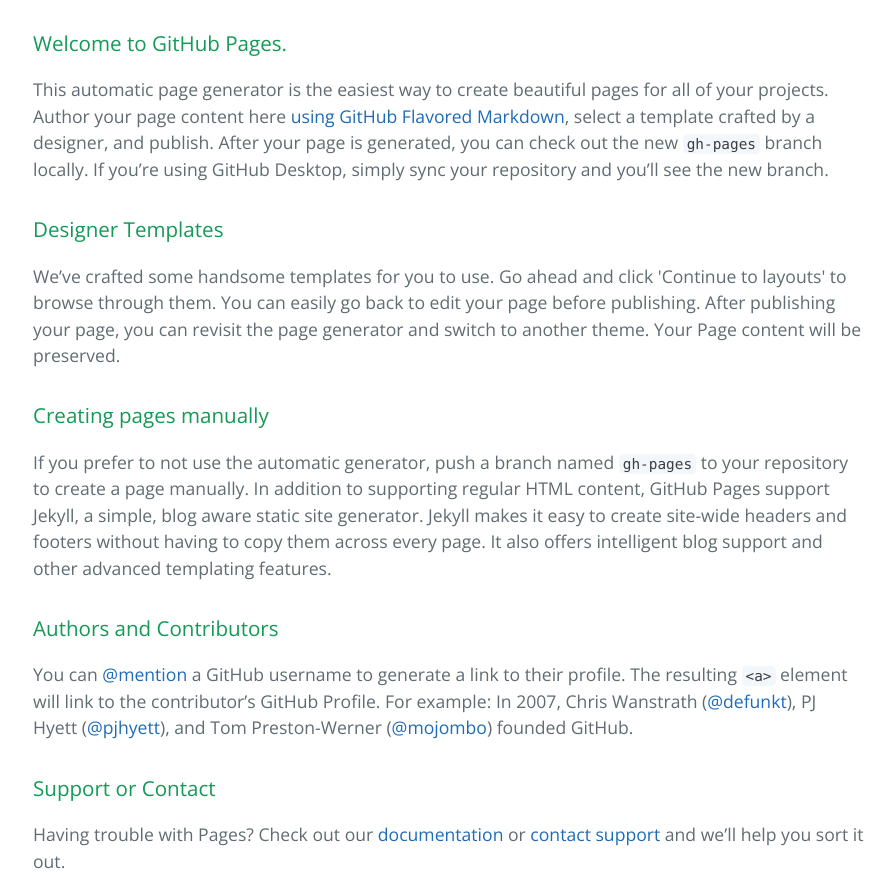
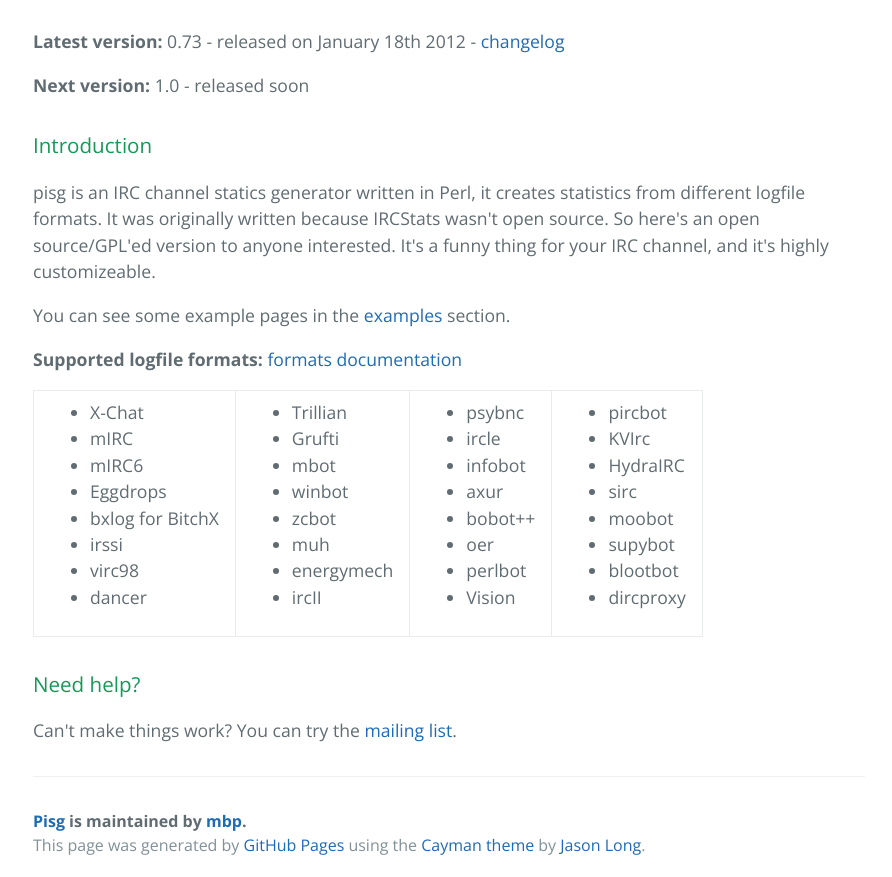
Before and after one commit to mbp/pisg, a plain HTML site: page index.html in a window 1280 px wide. Shown: the part 340-1217 px from the top of the page, without its empty margins (191-1083 px from the left). Drawn offline with nearby package versions, Linux system fonts and the light colour scheme.

Commit message:
Update index.html

```diff
--- a/index.html
+++ b/index.html
@@ -19,32 +19,8 @@
     </section>
 
     <section class="main-content">
-      <h3>
-<a id="welcome-to-github-pages" class="anchor" href="#welcome-to-github-pages" aria-hidden="true"><span class="octicon octicon-link"></span></a>Welcome to GitHub Pages.</h3>
-
-<p>This automatic page generator is the easiest way to create beautiful pages for all of your projects. Author your page content here <a href="https://guides.github.com/features/mastering-markdown/">using GitHub Flavored Markdown</a>, select a template crafted by a designer, and publish. After your page is generated, you can check out the new <code>gh-pages</code> branch locally. If you’re using GitHub Desktop, simply sync your repository and you’ll see the new branch.</p>
-
-<h3>
-<a id="designer-templates" class="anchor" href="#designer-templates" aria-hidden="true"><span class="octicon octicon-link"></span></a>Designer Templates</h3>
-
-<p>We’ve crafted some handsome templates for you to use. Go ahead and click 'Continue to layouts' to browse through them. You can easily go back to edit your page before publishing. After publishing your page, you can revisit the page generator and switch to another theme. Your Page content will be preserved.</p>
-
-<h3>
-<a id="creating-pages-manually" class="anchor" href="#creating-pages-manually" aria-hidden="true"><span class="octicon octicon-link"></span></a>Creating pages manually</h3>
-
-<p>If you prefer to not use the automatic generator, push a branch named <code>gh-pages</code> to your repository to create a page manually. In addition to supporting regular HTML content, GitHub Pages support Jekyll, a simple, blog aware static site generator. Jekyll makes it easy to create site-wide headers and footers without having to copy them across every page. It also offers intelligent blog support and other advanced templating features.</p>
-
-<h3>
-<a id="authors-and-contributors" class="anchor" href="#authors-and-contributors" aria-hidden="true"><span class="octicon octicon-link"></span></a>Authors and Contributors</h3>
-
-<p>You can <a href="https://github.com/blog/821" class="user-mention">@mention</a> a GitHub username to generate a link to their profile. The resulting <code>&lt;a&gt;</code> element will link to the contributor’s GitHub Profile. For example: In 2007, Chris Wanstrath (<a href="https://github.com/defunkt" class="user-mention">@defunkt</a>), PJ Hyett (<a href="https://github.com/pjhyett" class="user-mention">@pjhyett</a>), and Tom Preston-Werner (<a href="https://github.com/mojombo" class="user-mention">@mojombo</a>) founded GitHub.</p>
-
-<h3>
-<a id="support-or-contact" class="anchor" href="#support-or-contact" aria-hidden="true"><span class="octicon octicon-link"></span></a>Support or Contact</h3>
-
-<p>Having trouble with Pages? Check out our <a href="https://help.github.com/pages">documentation</a> or <a href="https://github.com/contact">contact support</a> and we’ll help you sort it out.</p>
-
 <p><b>Latest version:</b> 0.73 - released on January 18th 2012 - <a href="changelog">changelog</a></p>
+<p><b>Next version:</b> 1.0 - released soon </p>
 
 <h3>Introduction</h3>
 <p>pisg is an IRC channel statics generator written in Perl, it creates
```
